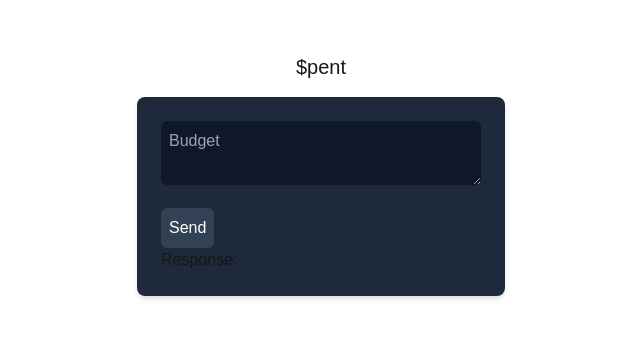
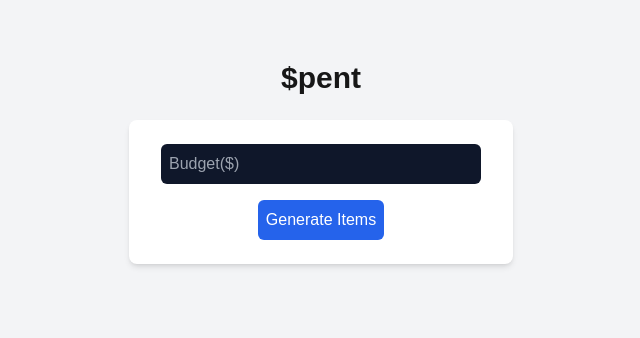
Before and after one commit to atharv14/spent, a Next.js app: page / in a window 1280 px wide. Shown: the part 226-564 px from the top of the page, without its empty margins (319-959 px from the left). Built offline with nearby package versions, Linux system fonts and the light colour scheme; no server answers.

Commit message:
Update page.jsx

```diff
--- a/app/page.jsx
+++ b/app/page.jsx
@@ -1,14 +1,10 @@
-
 "use client";
 
 import OpenAI from "openai";
 import { useState } from "react";
-import {items} from "../components/item.tsx";
-
-
 
 const openai = new OpenAI({
-  apiKey: process.env.KEY,
+  apiKey: 'APIKEY',
   dangerouslyAllowBrowser: true });
 
   //const Einput = document.getElementById('text');
@@ -16,14 +12,14 @@ const openai = new OpenAI({
 
 export default function Home() {
 
-  const [input, setinput] = useState("");
-  const [response, setresponse] = useState("");
+  const [input, setInput] = useState("");
+  const [items, setItems] = useState([]);
 
   const handleInputChange = (e) => {
     /*if(e && e.keyCode == 13){
       handleSubmit
     } */
-    setinput(e.target.value);
+    setInput(e.target.value);
   };
 
 
@@ -32,51 +28,63 @@ export default function Home() {
     const completion = await openai.chat.completions.create({
       model: "gpt-4o-mini",
       store: true,
-    messages: [{ role: "user", content: "you are a chatbot that is going to give a list of random items to buy based off of a customers budget. Each item will be different."
-      + "The items will be random and preferably seen as useless or a waste of money. You will format the response as an array, listing of the item then link to that item."
-      + " Use the format in the parenthases as guidance: (ITEM1: LINK1, ITEM2: LINK2). Do not add anything else in your response other than the array of items."
-      +  "Do not add brackets and a quotation mark at the start and end of the response"
-      + "add quotation marks between each object."
-      + "Your customers budget is "
-      + input
-     }],
+      messages: [
+        {
+          role: "user",
+          content: "you are a chatbot that is going to give a list of random but fun items to buy based off of a customer's budget. Each item will be different. The items will be random and preferably seen as useless or a waste of money. You will format the response as an array, listing of the item with the Amazon link to that item. Use the format in the parentheses as guidance: (ITEM1: LINK1, ITEM2: LINK2). Do not add anything else in your response other than the array of items. Do not add brackets and a quotation mark at the start or end of the response. Add quotation marks between each object. Your customers budget is " +
+          input,
+        },
+      ],
     });
    //setresponse(completion.choices[0]?.message?.content);
-    const finishedresponse = [completion.choices[0]?.message?.content];
-    for(var i = 0; i<finishedresponse.length; i++){
-      items(finishedresponse[i]);
-    }
-  }
-
-
+    const responseContent = completion.choices[0]?.message?.content || "";
+    const parseItems = responseContent
+      .split(',')
+      .map((item) => {
+        const [name, link] = item.split(":").map((str) => str.trim());
+        return { name, link };
+      });
+      setItems(parseItems);
+  };
 
 
   return (
-    <div className="flex flex-col items-center justify-center min-h-screen">
-      <div className="text-center text-xl mb-4">$pent</div>
+    <div className="flex flex-col items-center justify-center min-h-screen bg-gray-100">
+      <div className="text-center text-3xl mb-6 font-bold">$pent</div>
 
-      <div className="bg-slate-800 p-6 rounded-lg shadow-md">
-
-      <form onSubmit={handleSubmit}>
-        <textarea
+      <div className="bg-white p-6 rounded-lg shadow-md w-96">
+        <form onSubmit={handleSubmit} className="flex flex-col items-center">
+          <input
             value={input}
             onChange={handleInputChange}
-          placeholder="Budget"
+            placeholder="Budget($)"
             className="bg-slate-900 text-white h-50 w-80 p-2 rounded-md mb-4"
-          type='text'
+            type='number'
           />
-        <br />
-        <button type="submit" className="p-2 bg-slate-700 hover: bg-slate-600 text-white rounded-md">
-          Send
+          <button type="submit" className="p-2 bg-blue-600 hover:bg-blue-500 text-white rounded-md">
+          Generate Items
           </button>
         </form>
-      <div className=" top-9">
-        <h2 classnName="text-xl font-bold">Response:</h2>
-        <p>{response}</p>
+      </div>
+
+      <div className="mt-6 grid grid-cols-2 gap-4 w-full max-w-screen-md">
+        {items.map((item,index) => (
+          <div
+            key={index}
+            className="p-4 bg-white rounded-lg shadow-md flex flex-col items-center text-center"
+          >
+          <h3 className="font-bold text-lg mb-2">{item.name}</h3>
+          <a
+            href={item.link}
+            target="blank"
+            rel="noopener noreferrer"
+            className="text-blue-600 hover:underline"
+          >
+            Buy Now
+          </a>
+          </div>
+        ))}
       </div>
     </div>
-
-    </div>
   );
-
 }
```
Lines whose indentation alone changed are shown as unchanged.
